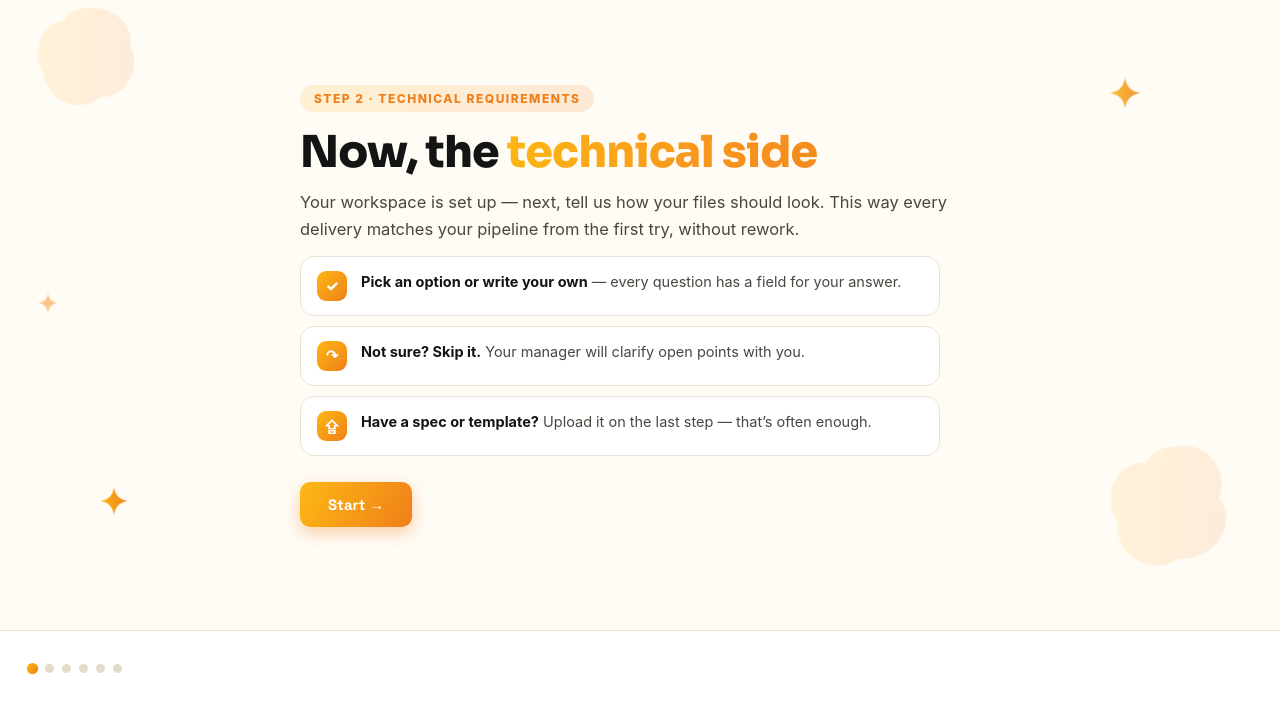
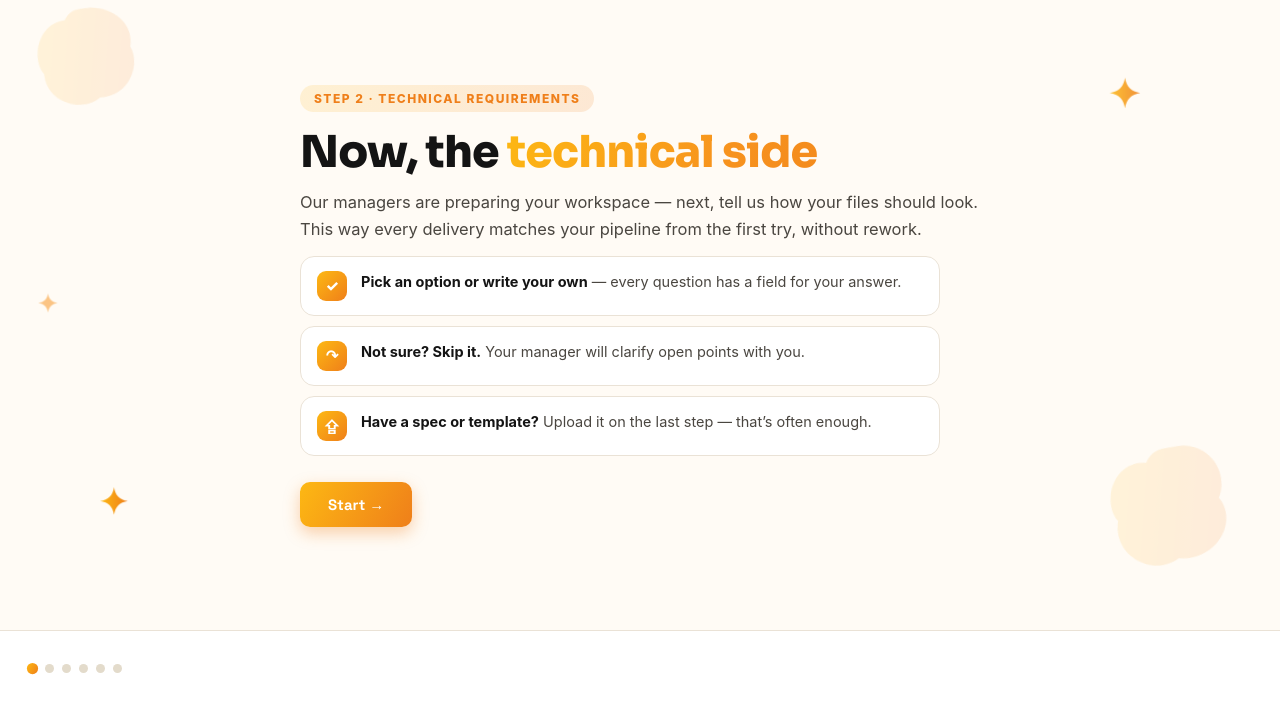
Before and after one commit to picshotstuff-prog/tech-requirments-form, a plain HTML site: page index.html in a window 1280 px wide. Shown: the part 94-800 px from the top of the page. Drawn offline with Linux system fonts and the light colour scheme.

Commit message:
Update index.html

```diff
--- a/index.html
+++ b/index.html
@@ -279,7 +279,7 @@
       <div class="slide-inner">
         <span class="eyebrow">Step 2 · Technical requirements</span>
         <h1 class="slide-title">Now, the <span class="accent">technical side</span></h1>
-        <p class="slide-sub">Your workspace is set up — next, tell us how your files should look. This way every delivery matches your pipeline from the first try, without rework.</p>
+        <p class="slide-sub">Our managers are preparing your workspace — next, tell us how your files should look. This way every delivery matches your pipeline from the first try, without rework.</p>
         <div class="howto">
           <div class="howto-row"><span class="howto-ic">✓</span><div><b>Pick an option or write your own</b> — every question has a field for your answer.</div></div>
           <div class="howto-row"><span class="howto-ic">↷</span><div><b>Not sure? Skip it.</b> Your manager will clarify open points with you.</div></div>
```
